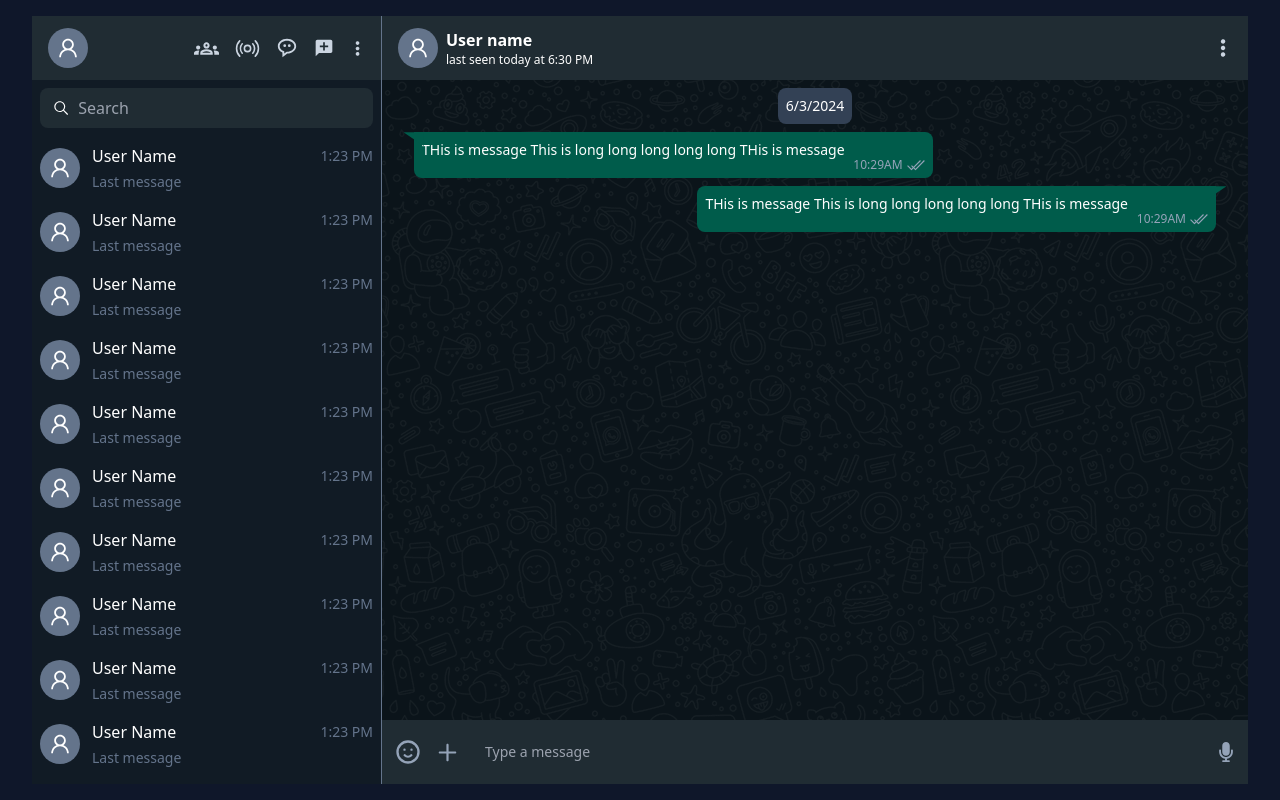
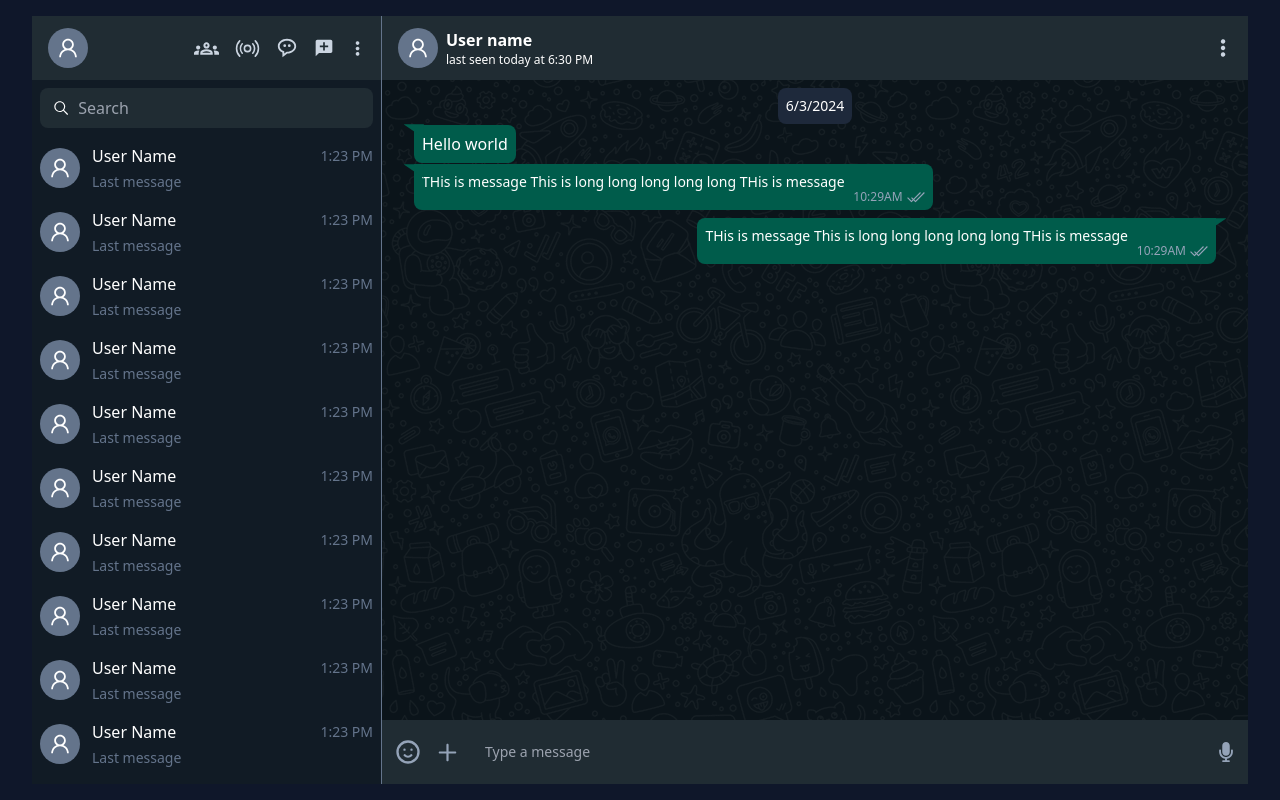
Before and after one commit to neerajgurung2099/whatsapp-client-clone, a React (Create React App) app: page / in a window 1280 px wide. Both pictures are taken after typing "name@example.com", "Sample123" into the empty fields and a click on the button "Sign In". Built offline with nearby package versions, Linux system fonts and the light colour scheme.

Commit message:
Fixed chat message

```diff
--- a/src/components/Layout/Chat.tsx
+++ b/src/components/Layout/Chat.tsx
@@ -71,11 +71,28 @@ export const ChatLayout = () => {
           <div className="z-10 opacity-5 bg-repeat  absolute top-0  w-full h-full bg-chat-background"></div>
           <ul className="py-2  gap-y-2 z-20 relative w-full px-4 flex flex-col h-full overflow-hidden ">
             <li className="flex justify-center px-20">
-              <span className="text-sm p-2 bg-slate-700 rounded-lg">
+              <span className="text-sm p-2 bg-slate-800 rounded-lg">
                 6/3/2024
               </span>
             </li>
-            <li className="flex px-4 ">
+            <li className="flex px-4">
+              <div className="relative">
+                <svg
+                  xmlns="http://www.w3.org/2000/svg"
+                  width="20"
+                  height="20"
+                  viewBox="0 0 137 95"
+                  fill="currentColor"
+                  className="text-mosque absolute top-[-46%] left-[-10px]  "
+                >
+                  <path d="M136.296 92.2192C136.296 93.8254 134.498 94.7763 133.171 93.8725L1.367 4.15331C-0.260568 3.04542 0.523561 0.5 2.49241 0.5H134.296C135.401 0.5 136.296 1.39543 136.296 2.5V92.2192Z" />
+                </svg>
+                <span className="bg-mosque p-2 rounded-lg rounded-tl-none">
+                  Hello world
+                </span>
+              </div>
+            </li>
+            <li className="flex px-4">
               <div className="relative p-2 rounded-tl-none text-sm bg-mosque flex flex-col rounded-lg max-w-[80%] w-fit ">
                 <svg
                   xmlns="http://www.w3.org/2000/svg"
@@ -83,7 +100,7 @@ export const ChatLayout = () => {
                   height="20"
                   viewBox="0 0 137 95"
                   fill="currentColor"
-                  className="text-mosque absolute top-[-3px] left-[-10px] "
+                  className="text-mosque absolute top-[-7%] left-[-10px] "
                 >
                   <path d="M136.296 92.2192C136.296 93.8254 134.498 94.7763 133.171 93.8725L1.367 4.15331C-0.260568 3.04542 0.523561 0.5 2.49241 0.5H134.296C135.401 0.5 136.296 1.39543 136.296 2.5V92.2192Z" />
                 </svg>
@@ -108,7 +125,7 @@ export const ChatLayout = () => {
                   height="20"
                   viewBox="0 0 137 95"
                   fill="currentColor"
-                  className="text-mosque absolute top-[-3px] right-[-10px] "
+                  className="text-mosque absolute top-[-7%] right-[-10px] "
                 >
                   <path d="M0.851929 92.2192C0.851929 93.8254 2.64961 94.7763 3.97734 93.8725L135.781 4.15331C137.409 3.04542 136.625 0.5 134.656 0.5H2.85193C1.74736 0.5 0.851929 1.39543 0.851929 2.5V92.2192Z" />
                 </svg>
```
